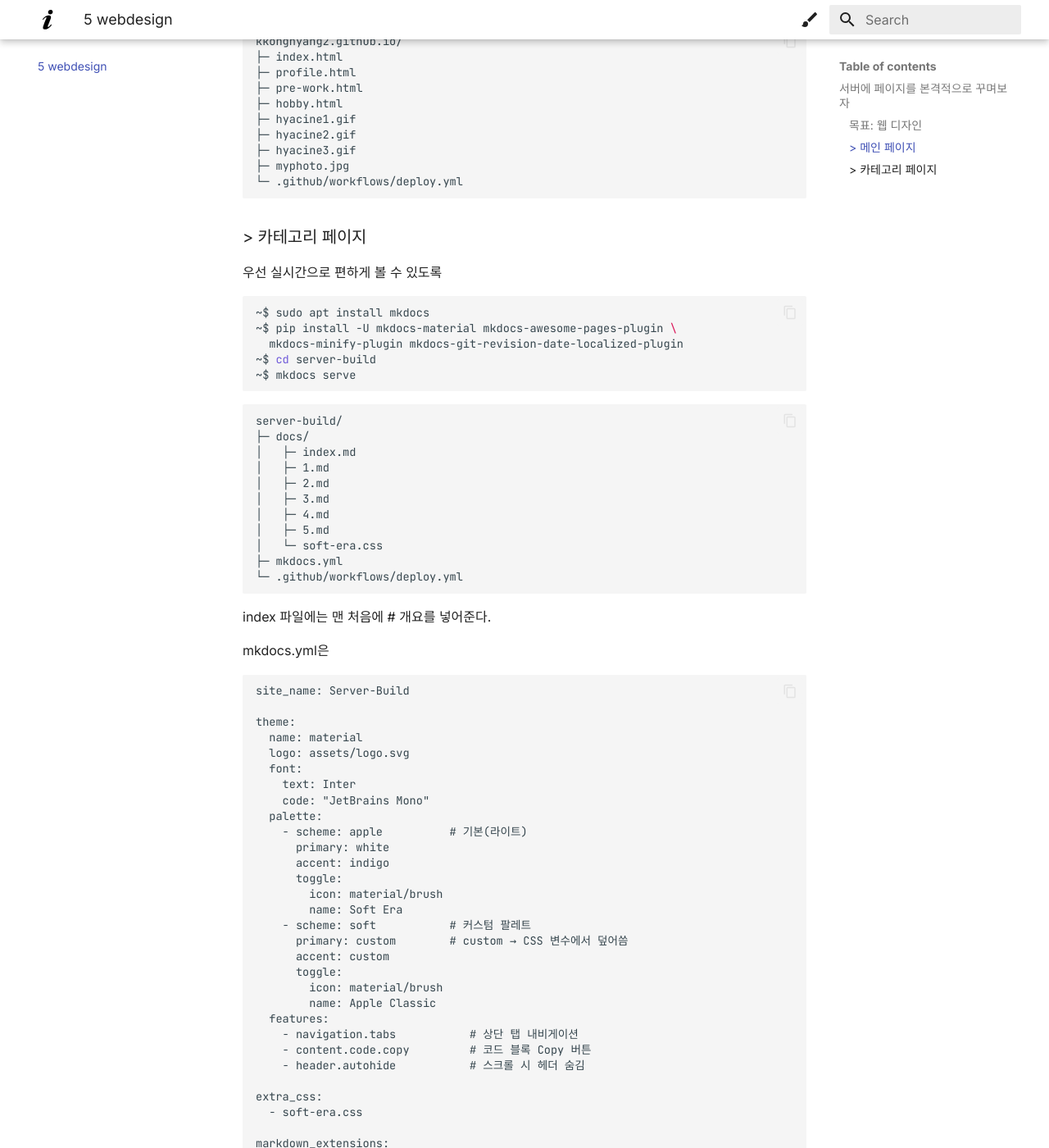
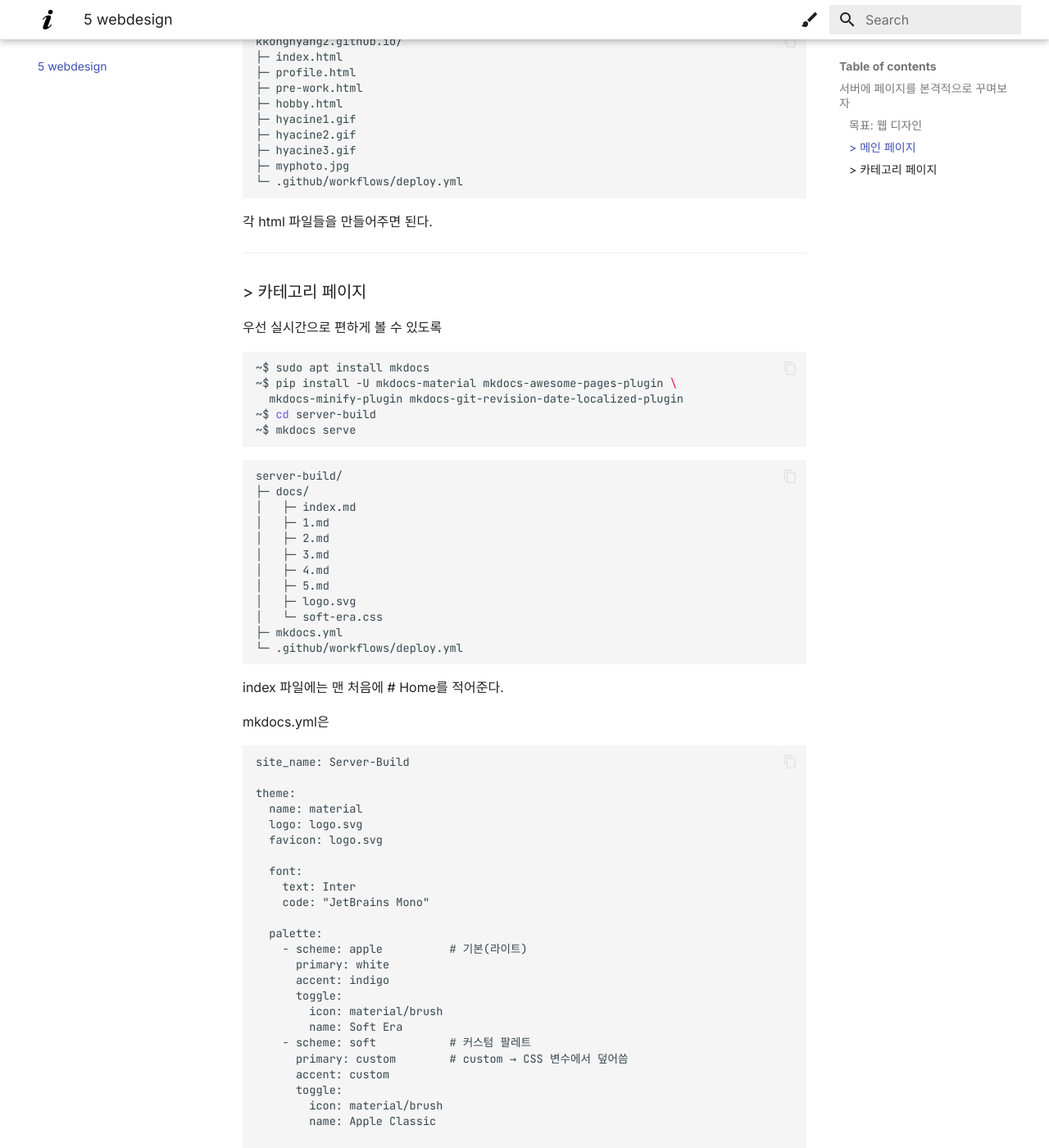
Before and after one commit to kkongnyang2/server-build, an MkDocs documentation site: the page built from docs/5-webdesign.md, in a window 1280 px wide and 1400 px high, scrolled down 425 px. Shown: the whole window at 82% size. Built offline with MkDocs 1.6.1 and Material for MkDocs 9.7.7, drawn with Linux system fonts in a browser that asks for light colours; some of the changed text lies outside the part shown.

Commit message:
2025.07.08.02.51

````diff
--- a/docs/5-webdesign.md
+++ b/docs/5-webdesign.md
@@ -19,6 +19,9 @@
 └─ .github/workflows/deploy.yml
 ```
 
+각 html 파일들을 만들어주면 된다.
+
+---
 ### > 카테고리 페이지
 
 우선 실시간으로 편하게 볼 수 있도록
@@ -40,12 +43,13 @@
 │   ├─ 3.md
 │   ├─ 4.md
 │   ├─ 5.md
+│   ├─ logo.svg
 │   └─ soft-era.css
 ├─ mkdocs.yml
 └─ .github/workflows/deploy.yml
 ```
 
-index 파일에는 맨 처음에 # 개요를 넣어준다.
+index 파일에는 맨 처음에 # Home를 적어준다.
 
 mkdocs.yml은
 ```
@@ -53,10 +57,13 @@
 
 theme:
   name: material
-  logo: assets/logo.svg
+  logo: logo.svg
+  favicon: logo.svg
+
   font:
     text: Inter
     code: "JetBrains Mono"
+
   palette:
     - scheme: apple          # 기본(라이트)
       primary: white
@@ -70,10 +77,14 @@
       toggle:
         icon: material/brush
         name: Apple Classic
+
   features:
     - navigation.tabs           # 상단 탭 내비게이션
     - content.code.copy         # 코드 블록 Copy 버튼
     - header.autohide           # 스크롤 시 헤더 숨김
+
+extra:
+  homepage: ..
 
 extra_css:
   - soft-era.css
@@ -82,6 +93,7 @@
   - pymdownx.extra            # 유용 기능들 모음
   - pymdownx.highlight        # 코드 블럭 문법 강조
   - nl2br                     # 줄바꿈 자동 처리
+
 ```
 meterial 테마를 베이스로 쓰되 두 팔레트를 토글할 수 있도록 만들어둔다. 그리고 사이드바가 아닌 상단 탭 내비게이션이 나아 features를 넣어주었다.
 
````
Also changed, not shown: docs/index.md (+9 -8 lines).
